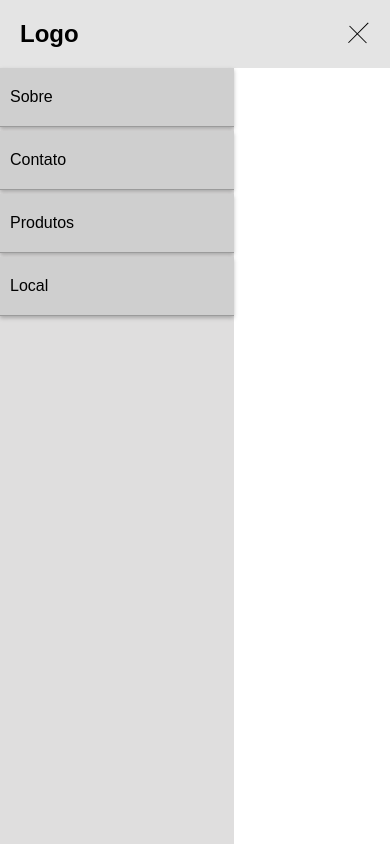
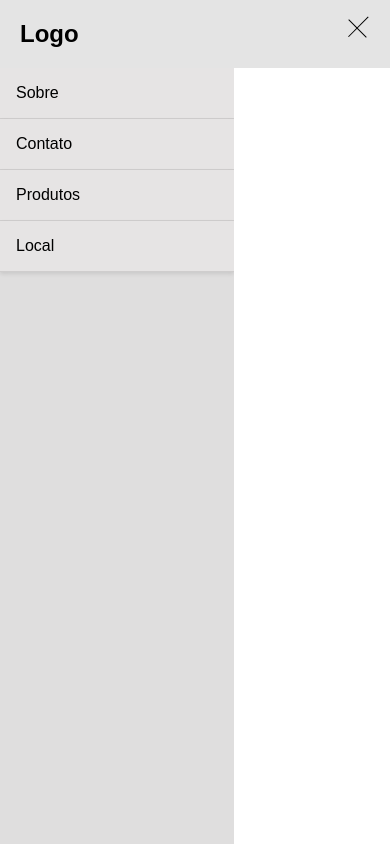
Before and after one commit to eidiogolima/Menu, a plain HTML site: page index.html in a window 390 px wide. Both pictures are taken after a click on the element 356 px from the left and 34 px from the top of the page. Drawn offline with Linux system fonts and the light colour scheme.

Commit message:
Atualizações finais menu-mbile Html, Css & Js

```diff
--- a/css/menu/mobile.css
+++ b/css/menu/mobile.css
@@ -3,39 +3,45 @@
     padding: 20px;
     position: relative;
 }
+
 #nav {
-    box-sizing: border-box;;
+    box-sizing: border-box;
     display: flex;
     justify-content: space-between;
 }
+
 #item-list {
     display: flex;
     gap: 20px;
 }
 
-#item-list li a {
+#item-list a {
     padding: 10px 18px;
-    background: #c2c2c2;
+
     box-shadow: 0 2px 4px rgba(0, 0, 0, .25);
     border-radius: 5px;
 }
+
 .disable {
     display: none;
 }
+
 /* Animação */
 @media(max-width:600px) {
     .disable {
         display: inline-block;
     }
+
     #menu-hamburger {
-        align-self: center;
-        display: flex;
-        position:relative;
+        position: relative;
         cursor: pointer;
-        transition: 3s;
+
     }
+
     #menu-hamburger::before {
-        content:"";
+        transition: .3s;
+
+        content: "";
         width: 22px;
         top: 8px;
         height: 1px;
@@ -44,7 +50,11 @@
         display: inline-block;
         position: absolute;
     }
+
     #menu-hamburger::after {
+
+        transition: .3s;
+
         content: '';
         height: 2px;
         width: 14px;
@@ -59,63 +69,52 @@
 
     #menu-hamburger.ativo::before {
 
+        transform: rotate(-135deg);
+        width: 25px;
+    }
 
-        transition: .300s;
-        transform:rotate(-135deg);
-        width: 24px;
-    }
     #menu-hamburger.ativo::after {
         position: relative;
         top: 4px;
-        left:8px;
-        transition: .300s;
+        left: 8px;
+
         border-top: none;
-        transform:rotate(135deg);
+        transform: rotate(135deg);
     }
 
-    @keyframes to-right {
-        0%{
-            width:0vw;
-        }
-        100%{
-            width: 60vw;
-        }
-    }
 
     #item-list {
-        display: none;
-        width: 0vw;
-        transition: 1s;
-
-    }
-    #item-list.ativo {
+        overflow-x: hidden;
+        visibility: hidden;
         display: inline-block;
         position: absolute;
         left: 0;
+        width: 0;
+        transition: 1s;
         margin-top: 48px;
+        gap: 0px;
         height: calc(100vh - 68px);
-        width: 60vw;
-        gap: 0px;
-        background: #dfdede;
-        animation: to-right 1s;
 
     }
-    #item-list li a {
-        display: none;
-        width: 0vw;
-        transition: 1s;
-    }
-    #item-list li a.ativo {
-        overflow-x:hidden;
-        background: #cfcfcf;
-        padding: 20px 10px;
-        border-bottom: 1px solid rgba(0, 0, 0, .25);
-        display: inline-block;
-        text-align: left;
+
+
+    #item-list.ativo {
+        visibility: visible;
         width: 60vw;
-        border-radius: 0;
-
-        animation: to-right 1s;
+        background: #dfdede;
 
     }
+
+    #item-list a {
+        padding: 1rem;
+        display: inline-block;
+        width: 100%;
+        background: #e6e4e4;
+        border-bottom: 1px solid rgba(0, 0, 0, 0.1);
+        border-radius: 0;
+        box-shadow: 0 2px 4px rgba(0, 0, 0, .1);
+
+    }
+
+
 }
--- a/js/menu.js
+++ b/js/menu.js
@@ -1,25 +1,25 @@
-export default class Menu{
-    constructor(btnMobile, itemList, itemListA){
+export default class Menu {
+    constructor(btnMobile, itemList, itemListA) {
         this.btnMobile = document.querySelector(btnMobile)
         this.itemList = document.querySelector(itemList)
-        this.itemListA = document.querySelectorAll(itemListA)
+    }
+
+    setClass() {
+        this.btnMobile.classList.toggle('ativo');
+        this.btnMobile.classList.toggle('disable');
+        this.itemList.classList.toggle('ativo');
 
     }
 
-    setClass(){
-        this.btnMobile.classList.toggle('ativo')
-        this.itemList.classList.toggle('ativo')
-        this.itemListA.forEach(item => item.classList.toggle('ativo'));
+
+    addEvents() {
+        this.btnMobile.addEventListener('click', this.setClass);
     }
-
-    addEvents(){
-        this.btnMobile.addEventListener('click', this.setClass)
-    }
-    bindEvents(){
+    bindEvents() {
         this.setClass = this.setClass.bind(this)
     }
 
-    init (){
+    init() {
         this.bindEvents();
         this.addEvents();
         return this
--- a/js/script.js
+++ b/js/script.js
@@ -1,5 +1,5 @@
 import Menu from './menu.js';
 
-const menu = new Menu('#menu-hamburger', '#item-list', '#item-list li a');
+const menu = new Menu('#menu-hamburger', '#item-list');
 
 menu.init();
```
Also changed, not shown: index.html (+2 -15 lines).
